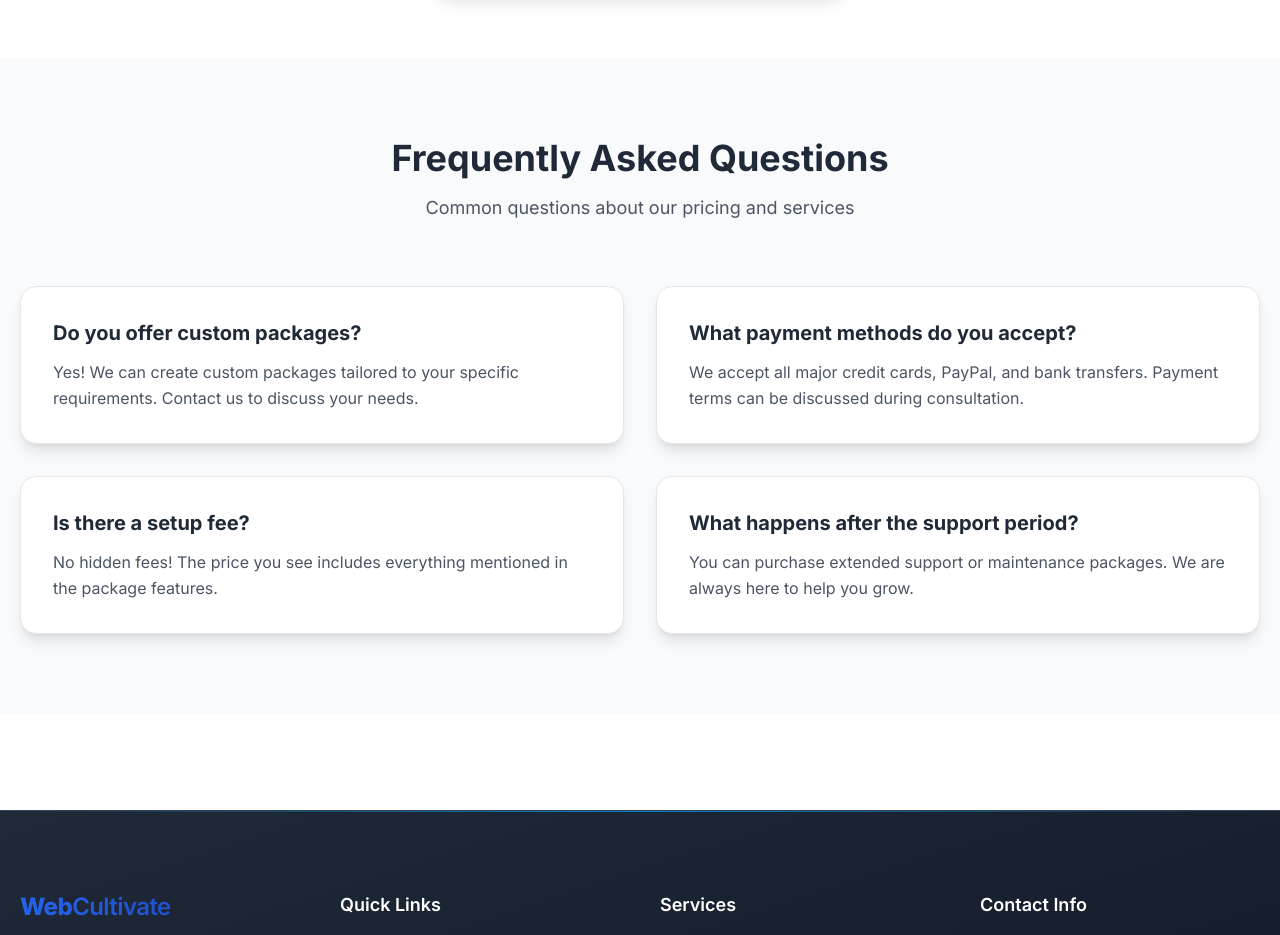
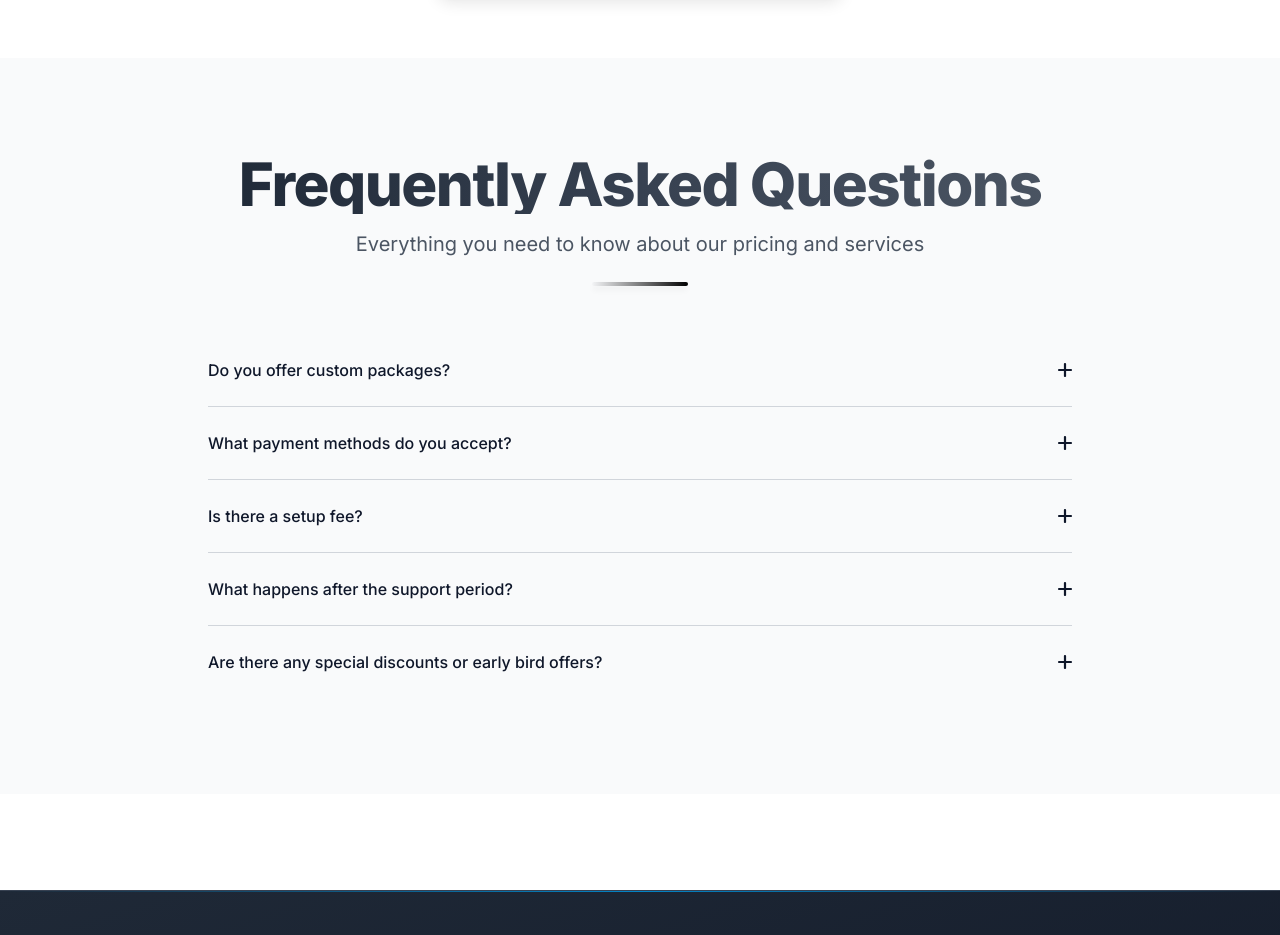
Before and after one commit to TejuMehar/pioneershub-it-consultant-akola, a React (Vite) app: page /pricing in a window 1280 px wide. Shown: the part 1200-2135 px from the top of the page. Built offline with nearby package versions, Linux system fonts and the light colour scheme.

Commit message:
Fix Pricing FAQ Section

```diff
--- a/src/components/Footer.jsx
+++ b/src/components/Footer.jsx
@@ -29,7 +29,7 @@ const Footer = () => {
               <a href="https://instagram.com" target="_blank" rel="noopener noreferrer" aria-label="Instagram" className="w-11 h-11 rounded-xl bg-white/10 dark:bg-white/5 flex items-center justify-center transition-all duration-400 ease-in-out backdrop-blur-md border border-white/10 hover:bg-gradient-to-r hover:from-primary hover:to-secondary hover:-translate-y-1 hover:shadow-lg hover:shadow-primary/35 hover:border-transparent">
                 <i className="fab fa-instagram"></i>
               </a>
-              <a href="https://linkedin.com" target="_blank" rel="noopener noreferrer" aria-label="LinkedIn" className="w-11 h-11 rounded-xl bg-white/10 dark:bg-white/5 flex items-center justify-center transition-all duration-400 ease-in-out backdrop-blur-md border border-white/10 hover:bg-gradient-to-r hover:from-primary hover:to-secondary hover:-translate-y-1 hover:shadow-lg hover:shadow-primary/35 hover:border-transparent">
+              <a href="https://www.linkedin.com/company/webcultivate/?viewAsMember=true" target="_blank" rel="noopener noreferrer" aria-label="LinkedIn" className="w-11 h-11 rounded-xl bg-white/10 dark:bg-white/5 flex items-center justify-center transition-all duration-400 ease-in-out backdrop-blur-md border border-white/10 hover:bg-gradient-to-r hover:from-primary hover:to-secondary hover:-translate-y-1 hover:shadow-lg hover:shadow-primary/35 hover:border-transparent">
                 <i className="fab fa-linkedin-in"></i>
               </a>
             </div>
--- a/src/components/Pricing/PricingFAQ.jsx
+++ b/src/components/Pricing/PricingFAQ.jsx
@@ -1,4 +1,4 @@
-import React from 'react';
+import React, { useState } from 'react';
 
 const PricingFAQ = () => {
   const faqs = [
@@ -17,32 +17,61 @@ const PricingFAQ = () => {
     {
       question: 'What happens after the support period?',
       answer: 'You can purchase extended support or maintenance packages. We are always here to help you grow.'
+    },
+    {
+      question: 'Are there any special discounts or early bird offers?',
+      answer: 'Yes! We offer limited-time early bird discounts and bundle packages for group registrations. Be sure to sign up early to grab the best deals.'
     }
   ];
 
+  const [openIndex, setOpenIndex] = useState(null);
+
+  const toggleFAQ = (index) => {
+    setOpenIndex(openIndex === index ? null : index);
+  };
+
   return (
     <section className="py-20 bg-gray-50 dark:bg-slate-800">
-      <div className="max-w-7xl mx-auto px-5">
-        <div className="text-center mb-16">
-          <h2 className="text-4xl font-bold text-gray-800 dark:text-gray-100 mb-4">
-            Frequently Asked Questions
-          </h2>
-          <p className="text-lg text-gray-600 dark:text-gray-400">
-            Common questions about our pricing and services
-          </p>
-        </div>
-        <div className="grid grid-cols-1 md:grid-cols-2 gap-8">
+      <div className="max-w-4xl mx-auto p-4">
+       <div className="mb-12 text-center">
+            <h2 className="text-4xl sm:text-5xl md:text-6xl font-extrabold mb-4 bg-gradient-to-r from-gray-800 via-gray-700 to-gray-600 bg-clip-text text-transparent tracking-tight">
+               Frequently Asked Questions
+            </h2>
+           <p className="mt-4 text-lg md:text-xl text-gray-600 dark:text-gray-300">
+              Everything you need to know about our pricing and services
+           </p>
+           <div className="mt-6 w-24 h-1 mx-auto bg-gradient-to-r from-gray-100 to-black rounded-full shadow-md"></div>
+       </div>
+
+        <div className="divide-y divide-gray-300 dark:divide-gray-700">
           {faqs.map((faq, index) => (
-            <div
-              key={index}
-              className="bg-white dark:bg-slate-900 p-8 rounded-2xl shadow-lg border border-gray-200 dark:border-slate-700"
-            >
-              <h3 className="text-xl font-bold text-gray-800 dark:text-gray-100 mb-3">
-                {faq.question}
-              </h3>
-              <p className="text-gray-600 dark:text-gray-400 leading-relaxed">
-                {faq.answer}
-              </p>
+            <div key={index} className="accordion">
+              <button
+                type="button"
+                onClick={() => toggleFAQ(index)}
+                className="toggle-button cursor-pointer w-full text-base outline-none text-left font-medium py-6 text-slate-900 dark:text-gray-100 hover:text-blue-700 flex items-center"
+              >
+                <span className="mr-4">{faq.question}</span>
+                <svg
+                  xmlns="http://www.w3.org/2000/svg"
+                  viewBox="0 0 512 512"
+                  className={`w-[14px] h-[14px] fill-current ml-auto shrink-0 transition-transform duration-300 ${
+                    openIndex === index ? 'rotate-45' : ''
+                  }`}
+                >
+                  <path d="M40.421 215.579H471.579C493.868 215.579 512 233.711 512 256s-18.132 40.421-40.421 40.421H40.421C18.132 296.421 0 278.289 0 256s18.132-40.421 40.421-40.421z" />
+                  <path d="M215.579 40.421C215.579 18.132 233.711 0 256 0s40.421 18.132 40.421 40.421v431.158C296.421 493.868 278.289 512 256 512s-40.421-18.132-40.421-40.421V40.421z" />
+                </svg>
+              </button>
+              <div
+                className={`content overflow-hidden transition-all duration-300 ${
+                  openIndex === index ? 'max-h-[500px] visible' : 'max-h-0 invisible'
+                }`}
+              >
+                <p className="text-[15px] text-slate-600 dark:text-gray-400 leading-relaxed">
+                  {faq.answer}
+                </p>
+              </div>
             </div>
           ))}
         </div>
--- a/src/components/Team/TeamCTA.jsx
+++ b/src/components/Team/TeamCTA.jsx
@@ -2,20 +2,36 @@ import React from 'react';
 
 const TeamCTA = () => {
   return (
-    <section className="py-20 bg-gradient-to-r from-primary to-primary-dark">
-      <div className="max-w-4xl mx-auto px-5 text-center text-white">
-        <h2 className="text-4xl font-bold mb-4">Join Our Growing Team</h2>
-        <p className="text-xl mb-8 opacity-90">
+    <section className="relative overflow-hidden py-24 bg-gradient-to-br from-gray-100 via-gray-200 to-gray-300 text-gray-900 flex items-center justify-center">
+      {/* Soft radial glow overlay */}
+      <div className="absolute inset-0 bg-[radial-gradient(ellipse_at_center,_rgba(255,255,255,0.4)_0%,_transparent_70%)] pointer-events-none" />
+
+      {/* Light blurred accent circles */}
+      <div className="absolute -top-10 -left-10 w-64 h-64 bg-gray-400/30 blur-3xl rounded-full" />
+      <div className="absolute -bottom-10 -right-10 w-64 h-64 bg-gray-500/20 blur-3xl rounded-full" />
+
+      {/* Main content */}
+      <div className="relative z-10 text-center px-6 max-w-4xl mx-auto">
+        <h2 className="text-4xl sm:text-5xl md:text-6xl font-extrabold mb-4 bg-gradient-to-r from-gray-800 via-gray-700 to-gray-600 bg-clip-text text-transparent tracking-tight">
+          Join Our Growing Team
+        </h2>
+        <p className="text-lg sm:text-xl text-gray-700 leading-relaxed mb-8">
           We are always looking for talented individuals to join our team. If you are
           passionate about web development and design, we would love to hear from you!
         </p>
         <a
           href="/contact"
-          className="inline-block px-10 py-4 rounded-xl font-semibold bg-white text-primary shadow-xl hover:shadow-2xl hover:scale-105 transition-all duration-300"
+          className="inline-block px-10 py-4 rounded-xl font-semibold bg-gray-900 text-white shadow-xl hover:shadow-2xl hover:scale-105 transition-all duration-300"
         >
           View Open Positions
         </a>
+
+        {/* Decorative bottom line */}
+        <div className="mt-10 w-32 h-1 bg-gradient-to-r from-gray-400 to-gray-500 mx-auto rounded-full" />
       </div>
+
+      {/* Fade at bottom */}
+      <div className="absolute bottom-0 left-0 w-full h-24 bg-gradient-to-b from-transparent to-gray-300 pointer-events-none" />
     </section>
   );
 };
```
